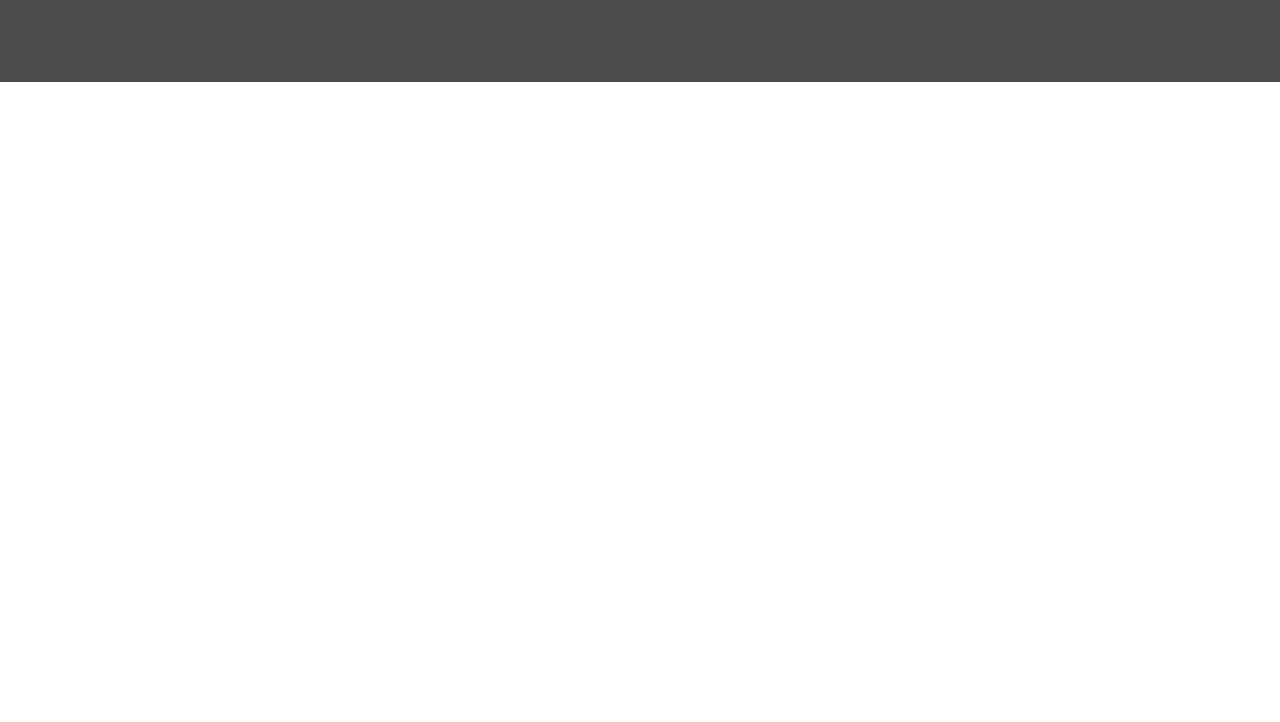
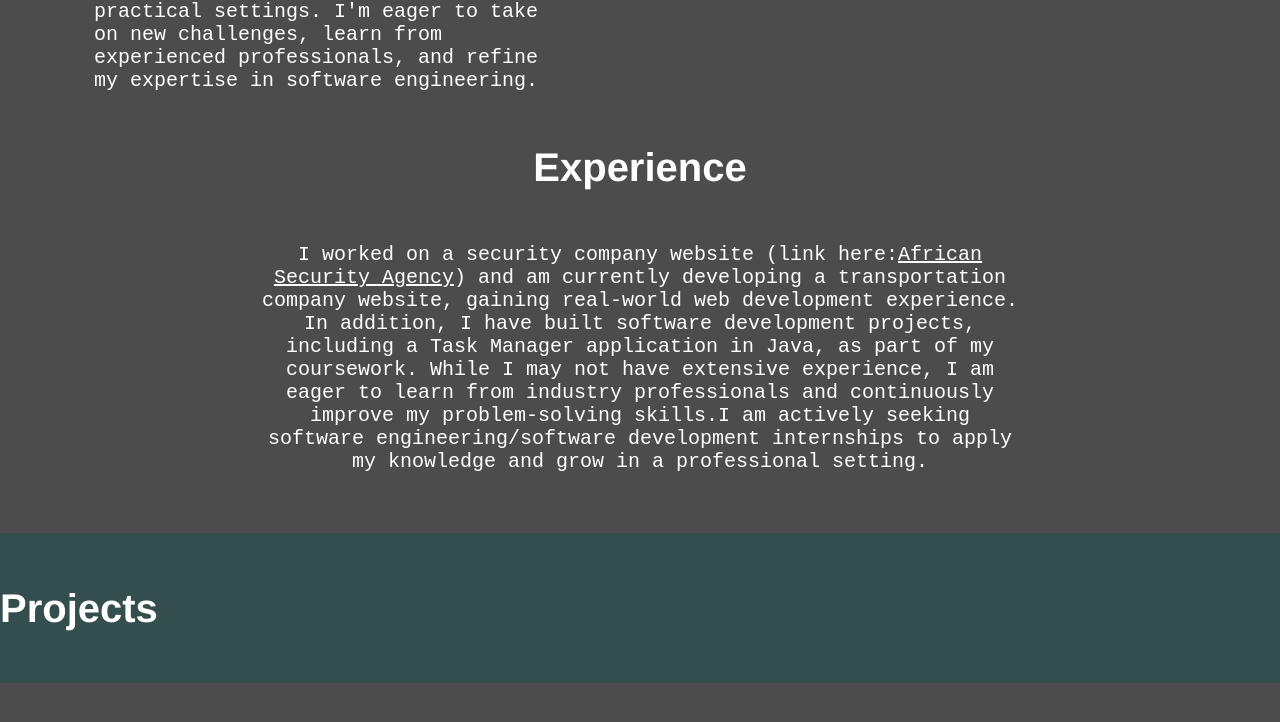
Before and after one commit to Zahier-Claronino/Personal-Portfolio, a plain HTML site: page index.html in a window 1280 px wide. Shown: the part 1518-2240 px from the top of the page. Before the commit the page ends 1600 px from the top, so only its background shows below. Drawn offline with Linux system fonts and the light colour scheme.

Commit message:
finished about section and start projects section

```diff
--- a/index.html
+++ b/index.html
@@ -78,7 +78,9 @@
                 <div class="bubble" style="left:45%; animation-duration: 18s;"></div>
 
                 <section class="about-me"><br><br><br>
-                    <h1>About Me</h1>
+                    <div class="about-heading">
+                        <h1>About Me</h1>
+                    </div>
                     <div class="about-s1">
                         <div class="my-journey">
                             <p>I'm a software development student passionate about coding and constantly learning new technologies.
@@ -121,6 +123,21 @@
                             </div>
                         </div>
                     </div>
+
+                    <div class="experience">
+                        <h2>Experience</h2>
+
+                        <p>I worked on a security company website (link here:<a href="https://hishaamluddy.github.io/ASAtest/" target="_blank">African Security Agency</a>) and am currently developing a transportation company website, gaining real-world web development
+                            experience. In addition, I have built software development projects, including a Task Manager application in Java, as part of my coursework.
+                             While I may not have extensive experience, I am eager to learn from industry professionals and continuously improve my problem-solving
+                             skills.I am actively seeking software engineering/software development internships to apply my knowledge and grow in a professional setting.
+                        </p>
+                    </div>
+                </section>
+                <section class="projects">
+                    <div class="projects-heading">
+                        <h1>Projects</h1>
+                    </div>
                 </section>
             </div>
         </section>
--- a/portfolio-styles.css
+++ b/portfolio-styles.css
@@ -124,7 +124,7 @@ nav{
 
 
 
-h2{
+.intro h2{
 
 
     color:white;
@@ -450,10 +450,15 @@ h2{
 
 
 
-.about-me h1{
-    text-align:center;
+.about-heading h1{
+    height:150px;
+    background-color:rgba(47, 79, 79, 0.8);
     color:white;
     font-size:40px;
+    font-family:'Franklin Gothic Medium', 'Arial Narrow', Arial, sans-serif;
+    width:100%;
+    display: flex;
+    align-items:center;
 
 }
 
@@ -788,6 +793,59 @@ h2{
 
 }
 
+.experience{
+    width:100%;
+    display: flex;
+    flex-direction: column;
+    align-items: center;
+
+}
+
+.experience h2{
+    color:white;
+    font-size:40px;
+    text-align:center;
+    font-family: 'Franklin Gothic Medium', 'Arial Narrow', Arial, sans-serif;
+}
+
+.experience p{
+    text-align: center;
+    color:white;
+    font-size:20px;
+    font-family: monospace;
+    width:60%;
+
+}
+
+.experience a{
+    color:white;
+}
+
+.experience a:hover{
+    color:gray;
+}
+
+.projects{
+    position: relative;
+    z-index: 2;
+    width:100%;
+    height:100vh;
+}
+
+
+
+.projects h1{
+    color:white;
+    font-size:40px;
+    text-align:center;
+    font-family: 'Franklin Gothic Medium', 'Arial Narrow', Arial, sans-serif;
+    width:100%;
+    display:flex;
+    align-items: center;
+    height:150px;
+    background-color:rgba(47, 79, 79, 0.8);
+}
+
 
 /*MEDIA QUERIES START HERE*/
 
```
